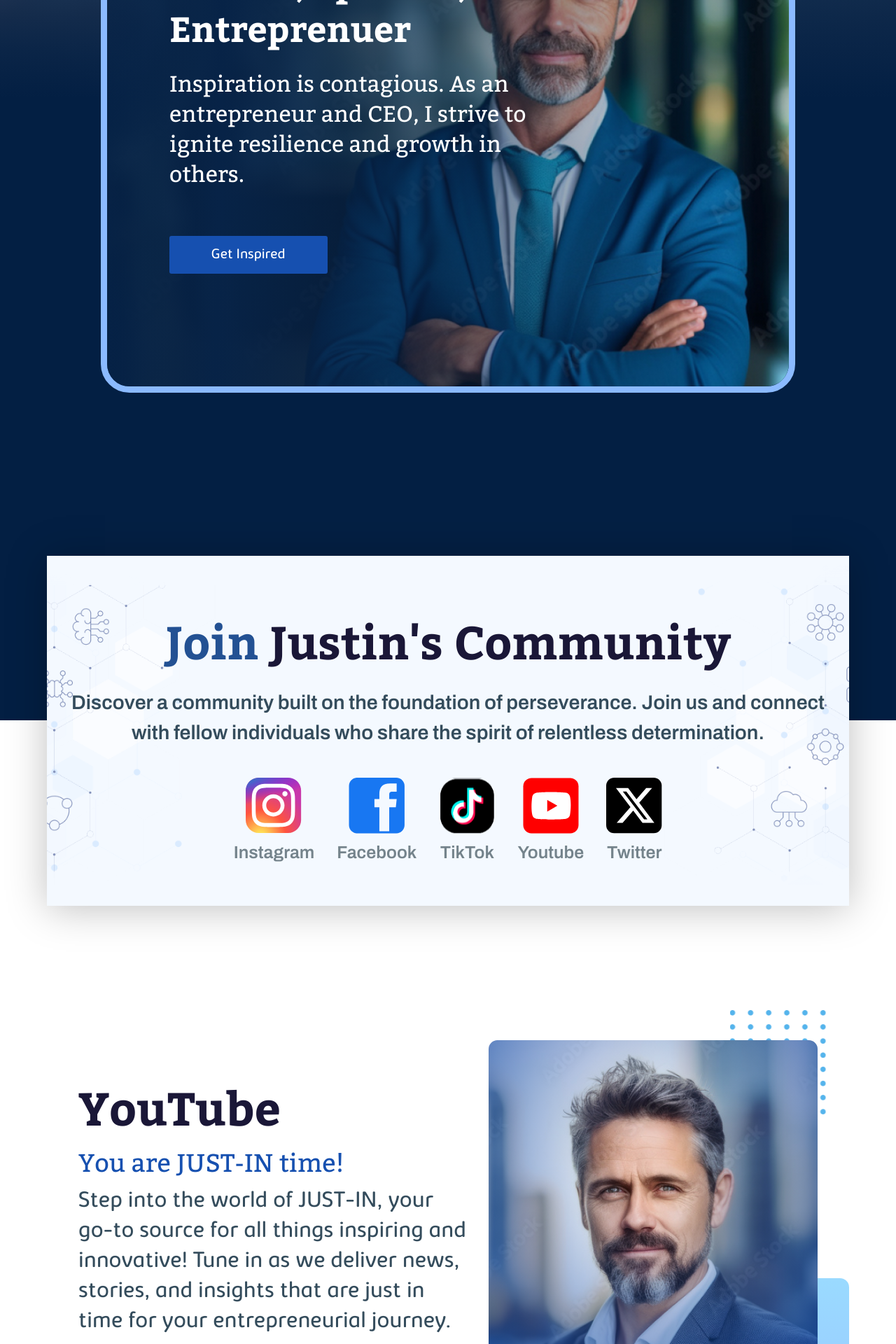
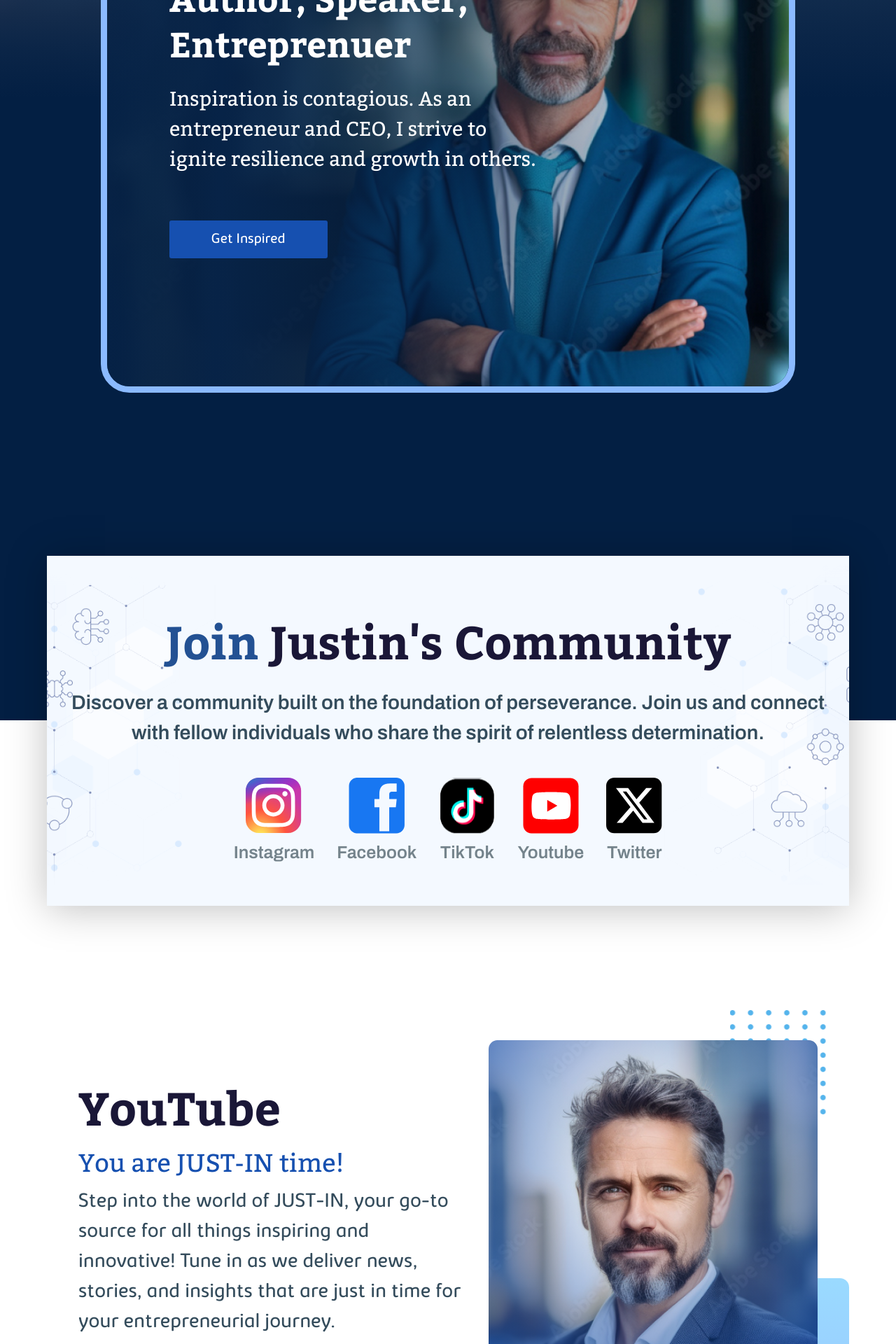
Before and after one commit to JerinArimana/JustinBrach, a Next.js app: page / in a window 1280 px wide. Shown: the part 660-2580 px from the top of the page at 70% size. Built offline with nearby package versions, Linux system fonts and the light colour scheme.

Commit message:
font reduced

```diff
--- a/src/styles/scss/home/_main-banner.scss
+++ b/src/styles/scss/home/_main-banner.scss
@@ -161,7 +161,7 @@
       }
     }
     p {
-      @include fontSpecs(2rem, 400, $white, 2.6875rem, initial);
+      @include fontSpecs(1.78rem, 400, $white, 2.6875rem, initial);
       margin-bottom: 4.06rem;
       @media ($upto-small) {
         font-size: 1rem;
--- a/src/styles/scss/home/_you-tube.scss
+++ b/src/styles/scss/home/_you-tube.scss
@@ -39,7 +39,7 @@
       width: calc(100% - 470px - 28px);
     }
     p {
-      @include fontSpecs(2rem, 400, $senary-color, 2.6875rem, initial);
+      @include fontSpecs(1.78rem, 400, $senary-color, 2.6875rem, initial);
       margin-bottom: 2.56rem;
       font-family: $secondary-font;
       @media ($mobile) {
```
